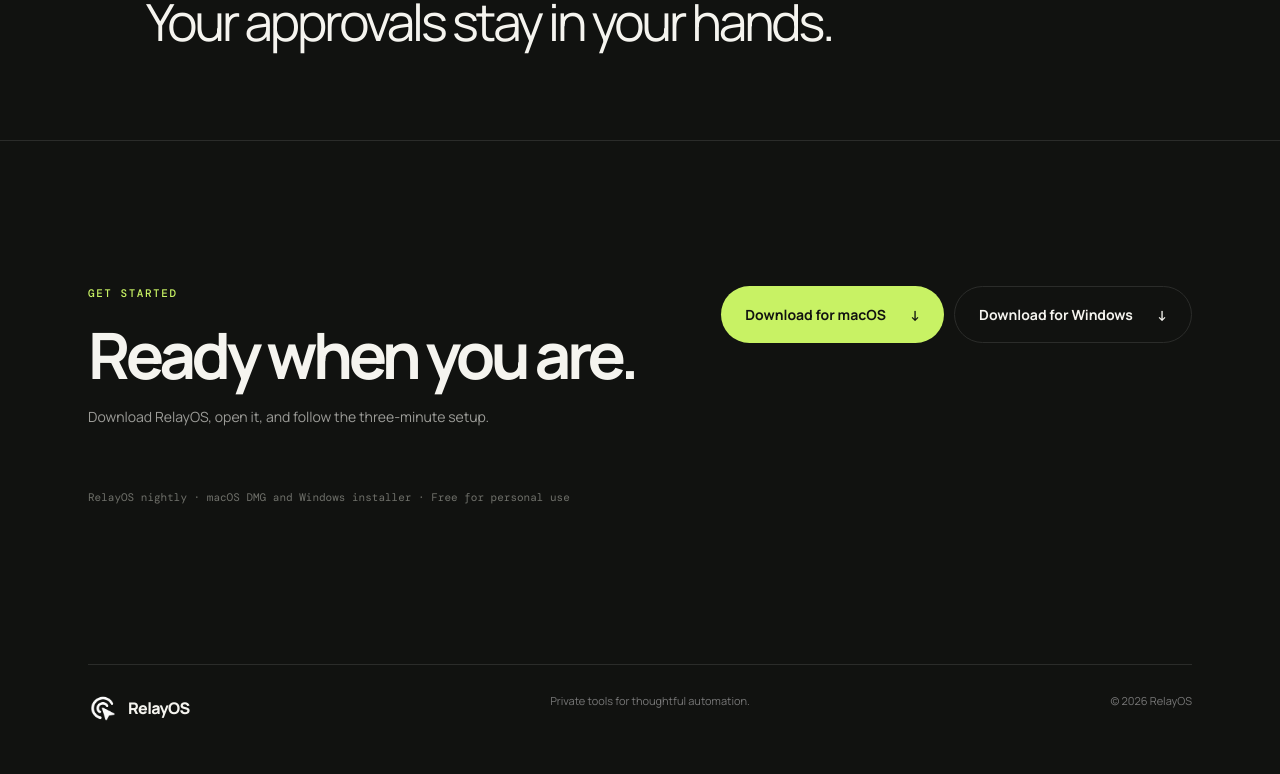
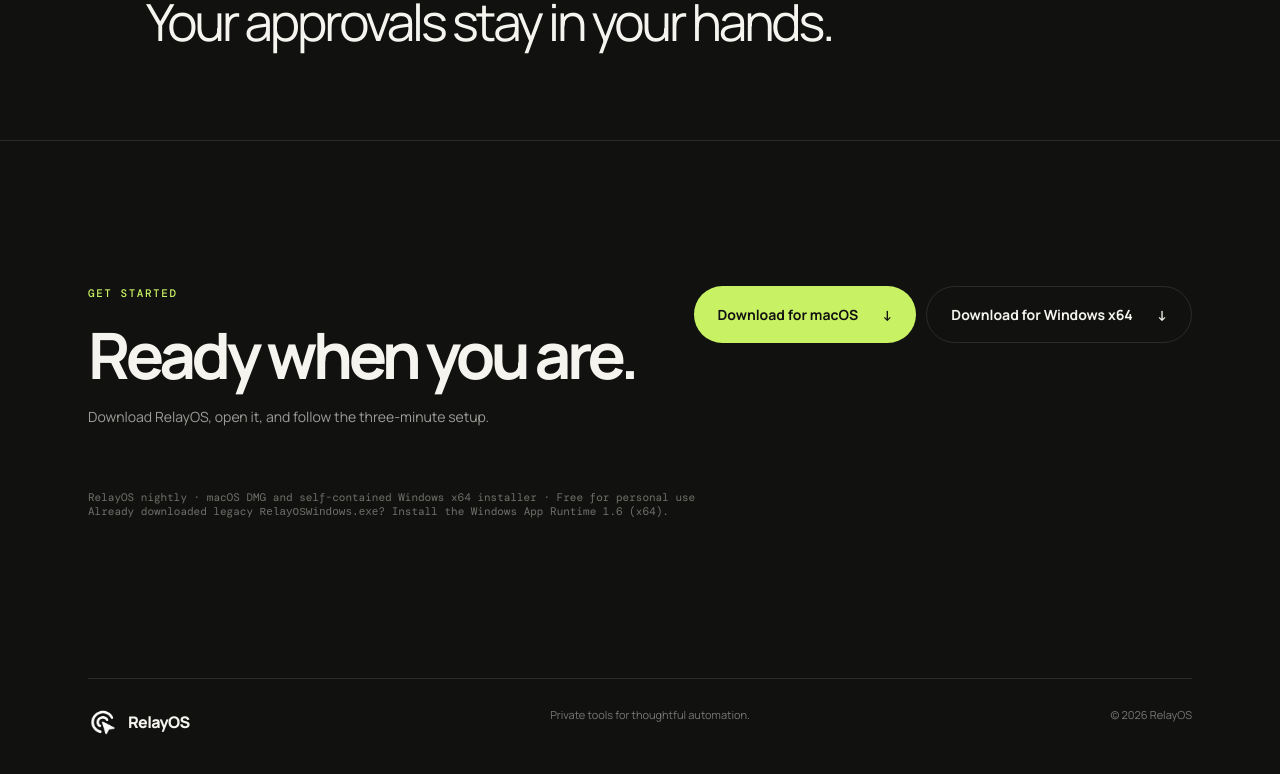
Before and after one commit to Chaste-Djaziri/relayos, a Next.js app in the folder website/: page / in a window 1280 px wide. Shown: the part 1910-2684 px from the top of the page. Built offline with nearby package versions, Linux system fonts and the light colour scheme.

Commit message:
docs: clarify self-contained Windows download

```diff
--- a/website/app/page.tsx
+++ b/website/app/page.tsx
@@ -7,7 +7,7 @@
     <section className="signal"><div><strong>01</strong><span>Install once</span></div><div><strong>02</strong><span>Approve locally</span></div><div><strong>03</strong><span>Build from anywhere</span></div></section>
     <section id="how" className="section"><div className="section-kicker">HOW IT WORKS</div><h2>Everything you need.<br /><span>Nothing you don't.</span></h2><div className="cards"><article><div className="card-number">01</div><h3>Run privately</h3><p>RelayOS keeps your MCP server on localhost and gives it a stable, encrypted public endpoint through your own ngrok account.</p></article><article><div className="card-number">02</div><h3>Approve with intent</h3><p>Every new client and sensitive action comes to you first. Grant access once, for a session, or until you revoke it.</p></article><article><div className="card-number">03</div><h3>Use your favorite AI</h3><p>Connect ChatGPT, Claude, Gemini, or any MCP-compatible client with one endpoint and standard OAuth.</p></article></div></section>
     <section id="security" className="quote"><div className="quote-mark">“</div><p>Your credentials stay on your machine.<br />Your approvals stay in your hands.</p></section>
-    <section id="download" className="download"><div><div className="section-kicker">GET STARTED</div><h2>Ready when you are.</h2><p>Download RelayOS, open it, and follow the three-minute setup.</p></div><div className="download-actions"><a className="button primary large" href="https://github.com/Chaste-Djaziri/relayos/releases/download/nightly/RelayOS.dmg">Download for macOS <span>↓</span></a><a className="button ghost large" href="https://github.com/Chaste-Djaziri/relayos/releases/download/nightly/RelayOS-Setup-0.1.0.exe">Download for Windows <span>↓</span></a></div><small>RelayOS nightly · macOS DMG and Windows installer · Free for personal use</small></section>
+    <section id="download" className="download"><div><div className="section-kicker">GET STARTED</div><h2>Ready when you are.</h2><p>Download RelayOS, open it, and follow the three-minute setup.</p></div><div className="download-actions"><a className="button primary large" href="https://github.com/Chaste-Djaziri/relayos/releases/download/nightly/RelayOS.dmg">Download for macOS <span>↓</span></a><a className="button ghost large" href="https://github.com/Chaste-Djaziri/relayos/releases/download/nightly/RelayOS-Setup-0.1.0.exe">Download for Windows x64 <span>↓</span></a></div><small>RelayOS nightly · macOS DMG and self-contained Windows x64 installer · Free for personal use<br />Already downloaded legacy <code>RelayOSWindows.exe</code>? <a href="https://aka.ms/windowsappsdk/1.6/1.6.240923002/windowsappruntimeinstall-x64.exe">Install the Windows App Runtime 1.6 (x64)</a>.</small></section>
     <footer><a className="brand" href="#"><img className="brand-logo" src="/branding/relayos-white.png" alt="" /> <span>RelayOS</span></a><span>Private tools for thoughtful automation.</span><span>© 2026 RelayOS</span></footer>
   </main>;
 }
```
